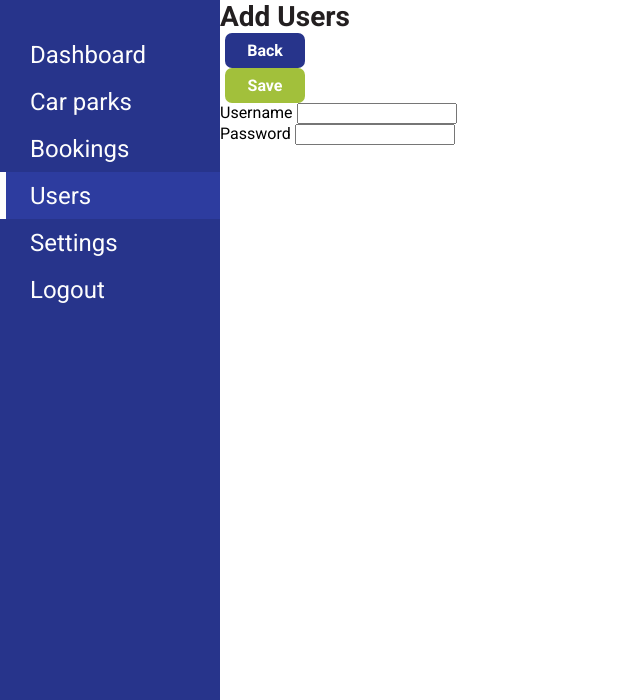
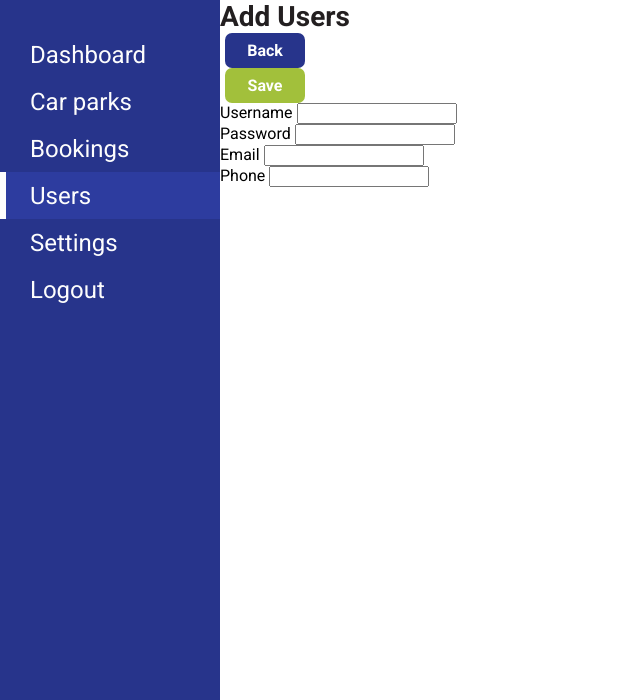
Before and after one commit to zollf/CITS3200, a Django app: page /admin/users/add in a window 1280 px wide. Shown: the part 100-800 px from the top of the page, without its empty margins (0-640 px from the left). Run offline with Django 3.2, Linux system fonts and the light colour scheme; the visitor is signed in with stand-in values (Sample User, id 1).

Commit message:
added more fields to user form and added comments

```diff
--- a/app/authentication/views.py
+++ b/app/authentication/views.py
@@ -20,7 +20,7 @@ def LogoutView(request):
 @csrf_protect
 @api_view(["GET", "POST"])
 def users_list(request):
-    # list all users in database
+    # list all users in database. Note that table.html does not use this.
     if request.method == 'GET':
         data = User.objects.all()
         serializer = UserSerializer(data, context={'request': request}, many=True)
--- a/app/resources/templates/user.html
+++ b/app/resources/templates/user.html
@@ -8,5 +8,5 @@
 {% endblock %}
 
 {% block admin_content %}
-  {% create_form 'users' user 'username:text|password:password' %}
+  {% create_form 'users' user 'username:text|password:password|email:text|phone:text' %}
 {% endblock %}
```
